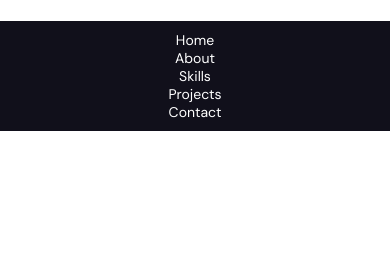
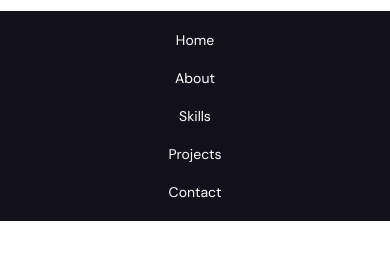
Before and after one commit to AlMaajid/Portfolio, a plain HTML site: page index.html in a window 390 px wide. Both pictures are taken after a click on the element 365 px from the left and 23 px from the top of the page. Shown: the part 39-298 px from the top of the page. Drawn offline with Linux system fonts and the light colour scheme.

Commit message:
updated navbar

```diff
--- a/index.html
+++ b/index.html
@@ -23,7 +23,7 @@
       </div>
       <nav class="navbar">
         <ul class="nav-items">
-          <li class="nav-link"><a href="">home</a></li>
+          <li class="nav-link active"><a href="">home</a></li>
           <li class="nav-link"><a href="">about</a></li>
           <li class="nav-link"><a href="">skills</a></li>
           <li class="nav-link"><a href="">projects</a></li>
--- a/script.js
+++ b/script.js
@@ -1,17 +1,7 @@
 const hamburger = document.querySelector('.hamburger');
-const nav = document.querySelector('.navbar')
-let display = true;
 hamburger.addEventListener('click', function () {
-  if (display == true) {
-    nav.style.display = 'block';
-    display = false;
-  } else {
-    nav.style.display = 'none';
-    display = true;
-  }
-  // if (nav.style.display = 'block') {
-  //   nav.style.display = 'none'
-  // }
+  const navbar = document.querySelector('.navbar');
+  navbar.classList.toggle('active');
 })
 // let options = {
 //   strings: ['Front End Developer', 'UI Designer', 'Mern Stack Developer'],
--- a/style.css
+++ b/style.css
@@ -66,7 +66,7 @@ body{
   }
   .navbar{
     position: absolute;
-    top: 6rem;
+    top: 5rem;
     left: 0;
     right: 0;
     width: 100vw;
@@ -82,8 +82,11 @@ body{
     transition: .5s;
     /* opacity: 0; */
   }
+  .navbar ul li{
+    margin: 2rem 0;
+  }
+
   .navbar ul li a{
-    margin: 2rem 0;
     color: white;
   }
 }
```
Also changed, not shown: logo.png (deleted).
